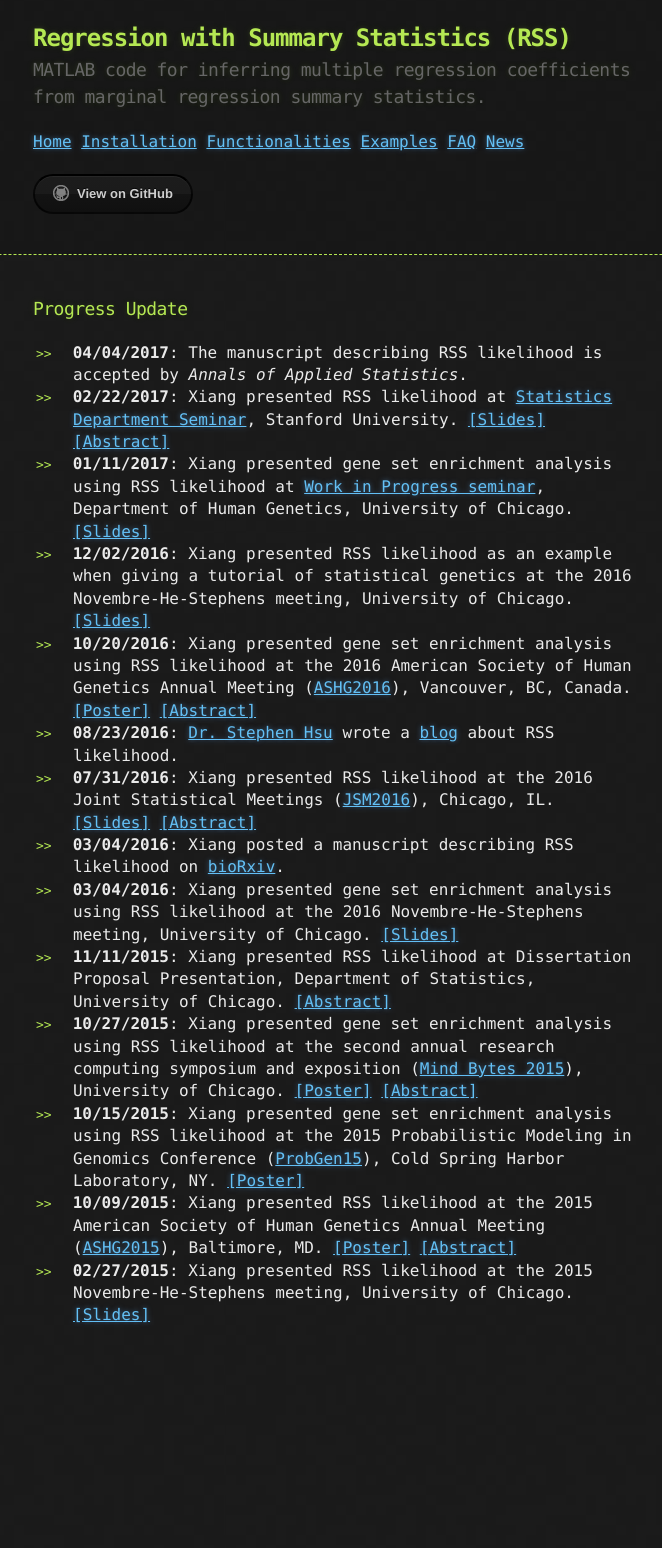
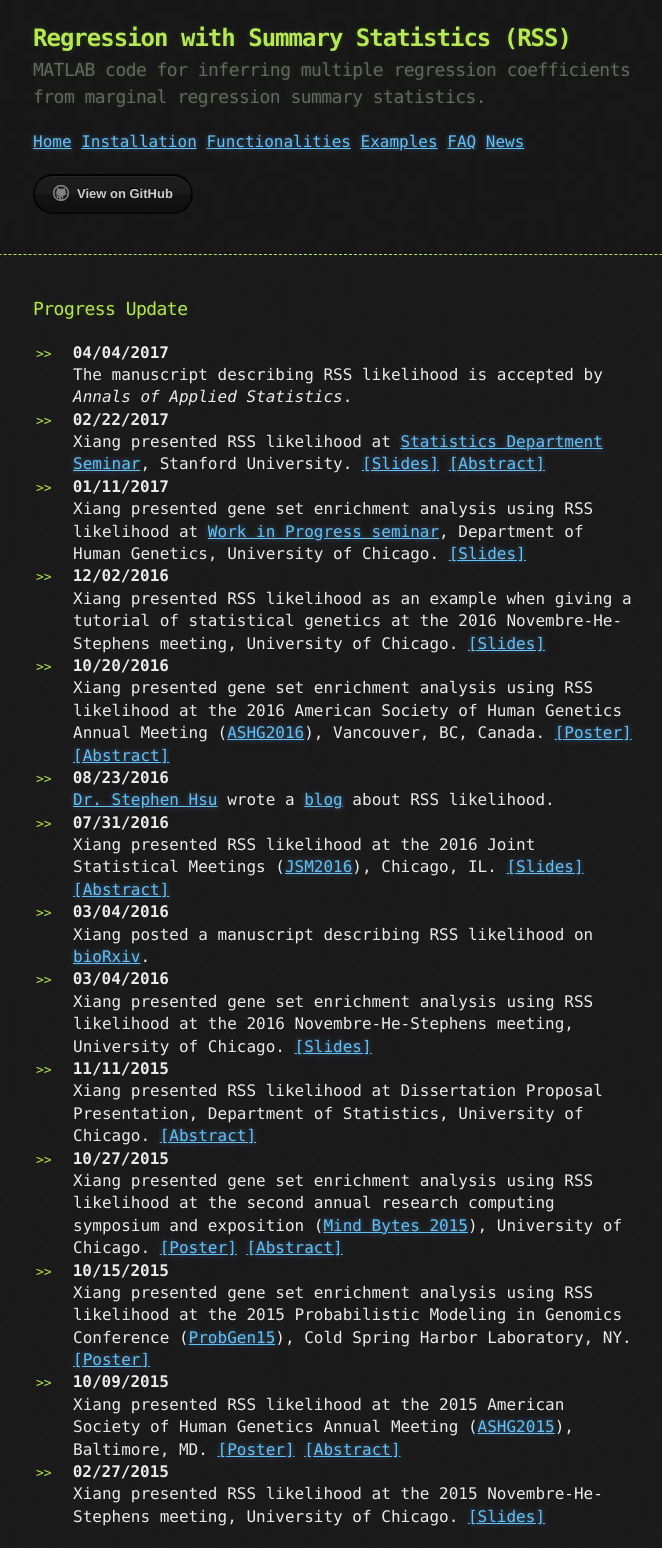
Before and after one commit to stephenslab/rss, a Jekyll site: the page built from docs/News.md, in a window 1280 px wide. Shown: the whole page, without its empty margins (307-969 px from the left). Built offline with Jekyll 4.4.1, drawn with Linux system fonts in a browser that asks for light colours; our own code applies the rules of GitHub Pages for plain Markdown files; before the commit the page ends 1347 px from its top, so only the background shows below that.

Commit message:
update news

```diff
--- a/docs/News.md
+++ b/docs/News.md
@@ -1,16 +1,16 @@
 ### Progress Update
 
-- **04/04/2017**: The manuscript describing RSS likelihood is accepted by *Annals of Applied Statistics*.
-- **02/22/2017**: Xiang presented RSS likelihood at [Statistics Department Seminar](https://statistics.stanford.edu/events/bayesian-large-scale-regression-model-genome-wide-summary-data), Stanford University. [[Slides]](http://www.stat.uchicago.edu/~xiangzhu/STANFORD_20170222.html) [[Abstract]](https://statistics.stanford.edu/sites/default/files/Feb22-2017.pdf)
-- **01/11/2017**: Xiang presented gene set enrichment analysis using RSS likelihood at [Work in Progress seminar](http://genes.uchicago.edu/page/work-progress-series), Department of Human Genetics, University of Chicago. [[Slides]](http://www.stat.uchicago.edu/~xiangzhu/WIP_20170111.html)
-- **12/02/2016**: Xiang presented RSS likelihood as an example when giving a tutorial of statistical genetics at the 2016 Novembre-He-Stephens meeting, University of Chicago. [[Slides]](http://www.stat.uchicago.edu/~xiangzhu/gwas_tutorial)
-- **10/20/2016**: Xiang presented gene set enrichment analysis using RSS likelihood at the 2016 American Society of Human Genetics Annual Meeting ([ASHG2016](http://www.ashg.org/2016meeting/)), Vancouver, BC, Canada. [[Poster]](http://www.stat.uchicago.edu/~xiangzhu/ASHG_2016.pdf) [[Abstract]](https://ep70.eventpilot.us/web/page.php?page=IntHtml&project=ASHG16&id=160120613)
-- **08/23/2016**: [Dr. Stephen Hsu](https://vprgs.msu.edu/stephen-hsu-vice-president-research-and-graduate-studies) wrote a [blog](http://infoproc.blogspot.com/2016/08/bayesian-large-scale-multiple.html) about RSS likelihood.
-- **07/31/2016**: Xiang presented RSS likelihood at the 2016 Joint Statistical Meetings ([JSM2016](https://ww2.amstat.org/meetings/jsm/2016/)), Chicago, IL. [[Slides]](http://www.stat.uchicago.edu/~xiangzhu/JSM_20160731.pdf) [[Abstract]](https://ww2.amstat.org/meetings/jsm/2016/onlineprogram/AbstractDetails.cfm?abstractid=320123)
-- **03/04/2016**: Xiang posted a manuscript describing RSS likelihood on [bioRxiv](https://doi.org/10.1101/042457).
-- **03/04/2016**: Xiang presented gene set enrichment analysis using RSS likelihood at the 2016 Novembre-He-Stephens meeting, University of Chicago. [[Slides]](http://www.stat.uchicago.edu/~xiangzhu/NHS_20160304.pdf)
-- **11/11/2015**: Xiang presented RSS likelihood at Dissertation Proposal Presentation, Department of Statistics, University of Chicago. [[Abstract]](https://www.stat.uchicago.edu/students/seminars/2015-2016/zhu_xiang111115.pdf)
-- **10/27/2015**: Xiang presented gene set enrichment analysis using RSS likelihood at the second annual research computing symposium and exposition ([Mind Bytes 2015](http://mindbytes.uchicago.edu/)), University of Chicago. [[Poster]](http://mindbytes.uchicago.edu/2015/posters/RCC_2015.pdf) [[Abstract]](http://mindbytes.uchicago.edu/gallery_2015.php)
-- **10/15/2015**: Xiang presented gene set enrichment analysis using RSS likelihood at the 2015 Probabilistic Modeling in Genomics Conference ([ProbGen15](https://meetings.cshl.edu/meetings.aspx?meet=probgen&year=15)), Cold Spring Harbor Laboratory, NY. [[Poster]](http://www.stat.uchicago.edu/~xiangzhu/CSHL_2015.pdf)
-- **10/09/2015**: Xiang presented RSS likelihood at the 2015 American Society of Human Genetics Annual Meeting ([ASHG2015](http://www.ashg.org/2015meeting/)), Baltimore, MD. [[Poster]](http://www.stat.uchicago.edu/~xiangzhu/ASHG_2015.pdf) [[Abstract]](https://ep70.eventpilotadmin.com/web/page.php?page=IntHtml&project=ASHG15&id=150120723)
-- **02/27/2015**: Xiang presented RSS likelihood at the 2015 Novembre-He-Stephens meeting, University of Chicago. [[Slides]](http://www.stat.uchicago.edu/~xiangzhu/NHS_20150227.html)
+- **04/04/2017**<br> The manuscript describing RSS likelihood is accepted by *Annals of Applied Statistics*.
+- **02/22/2017**<br> Xiang presented RSS likelihood at [Statistics Department Seminar](https://statistics.stanford.edu/events/bayesian-large-scale-regression-model-genome-wide-summary-data), Stanford University. [[Slides]](http://www.stat.uchicago.edu/~xiangzhu/STANFORD_20170222.html) [[Abstract]](https://statistics.stanford.edu/sites/default/files/Feb22-2017.pdf)
+- **01/11/2017**<br> Xiang presented gene set enrichment analysis using RSS likelihood at [Work in Progress seminar](http://genes.uchicago.edu/page/work-progress-series), Department of Human Genetics, University of Chicago. [[Slides]](http://www.stat.uchicago.edu/~xiangzhu/WIP_20170111.html)
+- **12/02/2016**<br> Xiang presented RSS likelihood as an example when giving a tutorial of statistical genetics at the 2016 Novembre-He-Stephens meeting, University of Chicago. [[Slides]](http://www.stat.uchicago.edu/~xiangzhu/gwas_tutorial)
+- **10/20/2016**<br> Xiang presented gene set enrichment analysis using RSS likelihood at the 2016 American Society of Human Genetics Annual Meeting ([ASHG2016](http://www.ashg.org/2016meeting/)), Vancouver, BC, Canada. [[Poster]](http://www.stat.uchicago.edu/~xiangzhu/ASHG_2016.pdf) [[Abstract]](https://ep70.eventpilot.us/web/page.php?page=IntHtml&project=ASHG16&id=160120613)
+- **08/23/2016**<br> [Dr. Stephen Hsu](https://vprgs.msu.edu/stephen-hsu-vice-president-research-and-graduate-studies) wrote a [blog](http://infoproc.blogspot.com/2016/08/bayesian-large-scale-multiple.html) about RSS likelihood.
+- **07/31/2016**<br> Xiang presented RSS likelihood at the 2016 Joint Statistical Meetings ([JSM2016](https://ww2.amstat.org/meetings/jsm/2016/)), Chicago, IL. [[Slides]](http://www.stat.uchicago.edu/~xiangzhu/JSM_20160731.pdf) [[Abstract]](https://ww2.amstat.org/meetings/jsm/2016/onlineprogram/AbstractDetails.cfm?abstractid=320123)
+- **03/04/2016**<br> Xiang posted a manuscript describing RSS likelihood on [bioRxiv](https://doi.org/10.1101/042457).
+- **03/04/2016**<br> Xiang presented gene set enrichment analysis using RSS likelihood at the 2016 Novembre-He-Stephens meeting, University of Chicago. [[Slides]](http://www.stat.uchicago.edu/~xiangzhu/NHS_20160304.pdf)
+- **11/11/2015**<br> Xiang presented RSS likelihood at Dissertation Proposal Presentation, Department of Statistics, University of Chicago. [[Abstract]](https://www.stat.uchicago.edu/students/seminars/2015-2016/zhu_xiang111115.pdf)
+- **10/27/2015**<br> Xiang presented gene set enrichment analysis using RSS likelihood at the second annual research computing symposium and exposition ([Mind Bytes 2015](http://mindbytes.uchicago.edu/)), University of Chicago. [[Poster]](http://mindbytes.uchicago.edu/2015/posters/RCC_2015.pdf) [[Abstract]](http://mindbytes.uchicago.edu/gallery_2015.php)
+- **10/15/2015**<br> Xiang presented gene set enrichment analysis using RSS likelihood at the 2015 Probabilistic Modeling in Genomics Conference ([ProbGen15](https://meetings.cshl.edu/meetings.aspx?meet=probgen&year=15)), Cold Spring Harbor Laboratory, NY. [[Poster]](http://www.stat.uchicago.edu/~xiangzhu/CSHL_2015.pdf)
+- **10/09/2015**<br> Xiang presented RSS likelihood at the 2015 American Society of Human Genetics Annual Meeting ([ASHG2015](http://www.ashg.org/2015meeting/)), Baltimore, MD. [[Poster]](http://www.stat.uchicago.edu/~xiangzhu/ASHG_2015.pdf) [[Abstract]](https://ep70.eventpilotadmin.com/web/page.php?page=IntHtml&project=ASHG15&id=150120723)
+- **02/27/2015**<br> Xiang presented RSS likelihood at the 2015 Novembre-He-Stephens meeting, University of Chicago. [[Slides]](http://www.stat.uchicago.edu/~xiangzhu/NHS_20150227.html)
```
